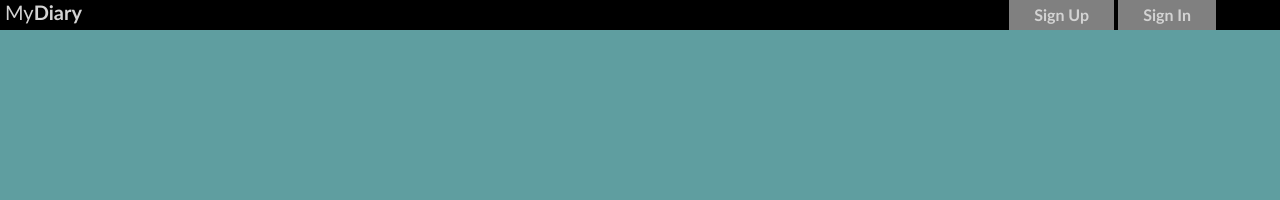
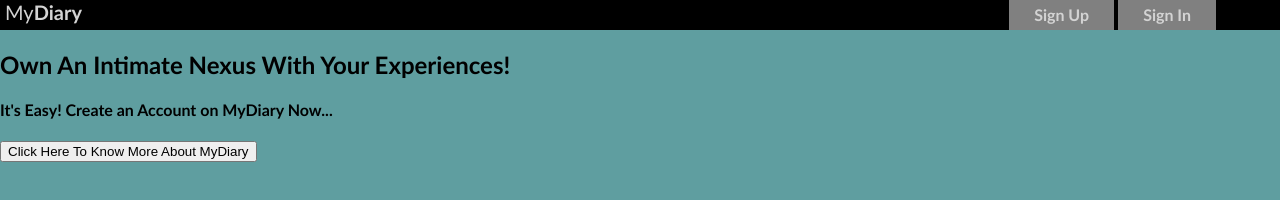
Before and after one commit to CodenNerd/MyDiary, a website: page UI/index.html in a window 1280 px wide. Drawn offline with Linux system fonts and the light colour scheme.

```diff
--- a/UI/index.html
+++ b/UI/index.html
@@ -60,7 +60,12 @@
 		</ul>
 	</div>
 
+	<div>
+		<h2>Own An Intimate Nexus With Your Experiences!</h2>
+		<h4>It's Easy! Create an Account on MyDiary Now...</h4>
 
+		<button>Click Here To Know More About MyDiary</button>
+	</div>
 	<!-- <center><div id="container" class="grey">
 		<br><br>
 		<h2 class="underline">Welcome to MyDiary</h2>
```
